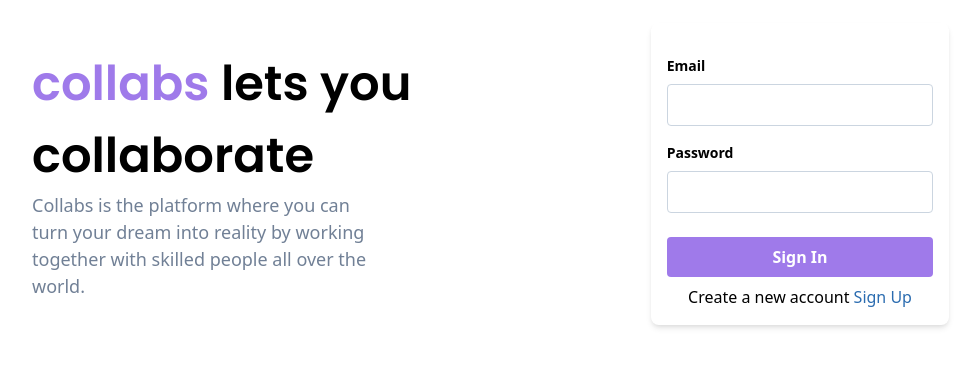
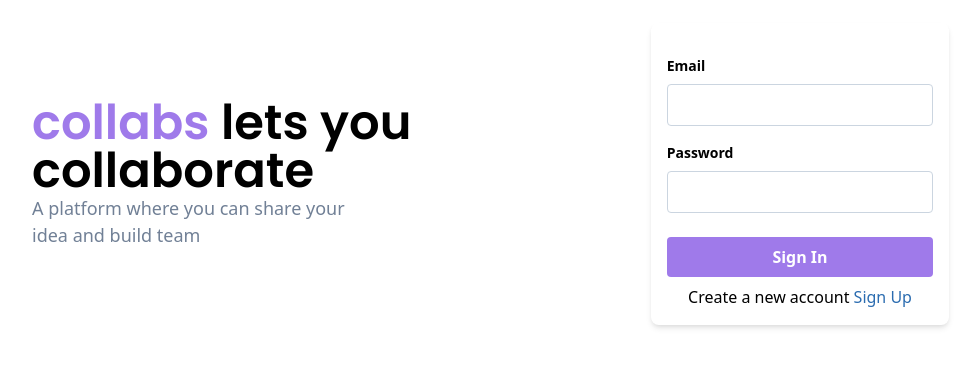
Before and after one commit to joshiprashanthd/startup, a React app in the folder root/frontend/: page /auth in a window 1280 px wide. Shown: the part 226-592 px from the top of the page, without its empty margins (96-1076 px from the left). Built offline with nearby package versions, Linux system fonts and the light colour scheme.

Commit message:
CHORE: Experiment with UI

```diff
--- a/root/frontend/src/pages/AuthPage/index.tsx
+++ b/root/frontend/src/pages/AuthPage/index.tsx
@@ -8,13 +8,12 @@ export const AuthPage = function (props: any) {
   return (
     <div className="flex flex-row items-center justify-center w-4/5 min-h-screen mx-auto ">
       <div className="w-1/2">
-        <h1 className="text-xl font-semibold md:text-5xl font-display ">
-          <span className="text-purple-500 ">collabs</span>
+        <h1 className="text-xl font-semibold leading-none md:text-5xl font-display">
+          <span className="text-purple-500">collabs</span>
           <span className="text-black"> lets you collaborate</span>
         </h1>
         <p className="w-8/12 text-lg text-gray-600">
-          Collabs is the platform where you can turn your dream into reality by
-          working together with skilled people all over the world.
+          A platform where you can share your idea and build team
         </p>
       </div>
       <div className="grid w-1/2 place-items-center">
```
